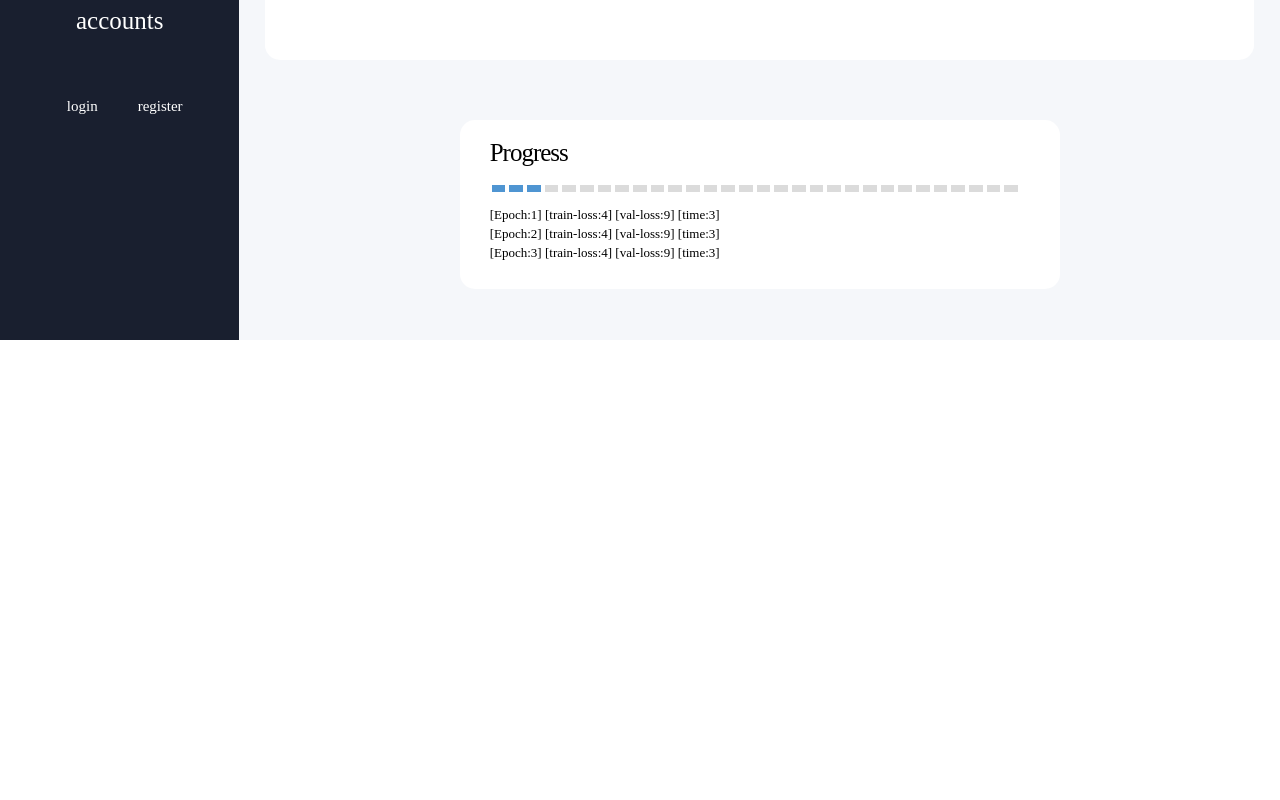
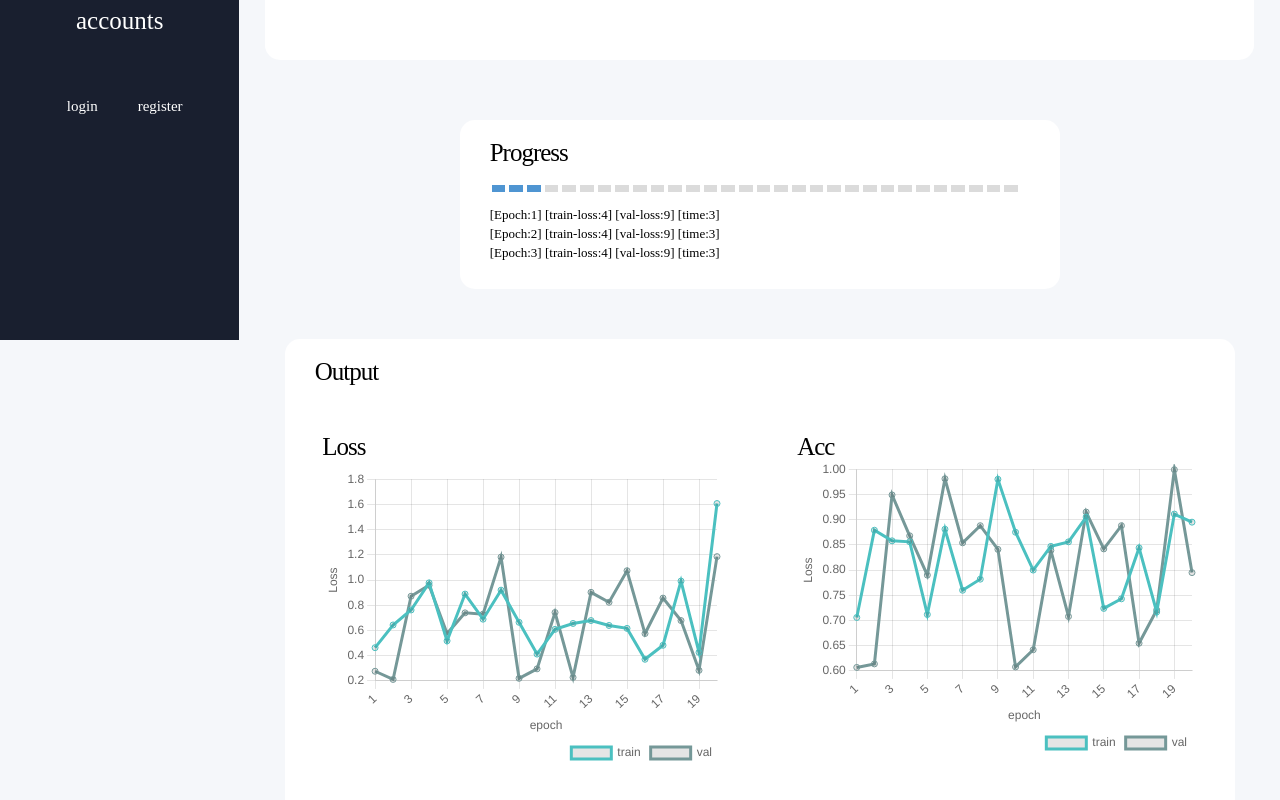
Before and after one commit to LMM-Lab/ModelCraft-Frontend, a Next.js app: page /classification/train in a window 1280 px wide. Shown: the part 460-1260 px from the top of the page. Before the commit the page ends 800 px from the top, so only its background shows below. Built offline with nearby package versions, Linux system fonts and the light colour scheme.

Commit message:
<feature>(Output):Outpuを追加

```diff
--- /dev/null
+++ b/src/app/classification/train/Output/index.tsx
@@ -0,0 +1,42 @@
+import Flex from "@/component/common/styles/Flex"
+import Text from "@/component/common/Text"
+import Chart from "./Graph";
+
+export type resultType = {
+  type: string
+  epoch: number[]
+  train: number[]
+  val: number[]
+}
+const Loss: resultType = {
+  type: 'Loss',
+  epoch: [1, 2, 3, 4, 5, 6, 7, 8, 9, 10, 11, 12, 13, 14, 15, 16, 17, 18, 19, 20],
+  train: [0.464, 0.644, 0.763, 0.978, 0.518, 0.889, 0.690, 0.920, 0.665, 0.413, 0.609, 0.656, 0.679, 0.640, 0.617, 0.372, 0.483, 0.992, 0.427, 1.607],
+  val: [0.277, 0.212, 0.872, 0.959, 0.576, 0.740, 0.730, 1.182, 0.221, 0.296, 0.743, 0.228, 0.903, 0.824, 1.074, 0.576, 0.857, 0.679, 0.284, 1.186]
+}
+const Acc: resultType = {
+  type: 'Acc',
+  epoch: [1, 2, 3, 4, 5, 6, 7, 8, 9, 10, 11, 12, 13, 14, 15, 16, 17, 18, 19, 20],
+  train: [0.706, 0.879, 0.858, 0.856, 0.712, 0.881, 0.760, 0.782, 0.980, 0.875, 0.800, 0.847, 0.856, 0.905, 0.724, 0.743, 0.844, 0.717, 0.911, 0.895],
+  val: [0.607, 0.614, 0.949, 0.868, 0.790, 0.981, 0.854, 0.888, 0.841, 0.608, 0.642, 0.839, 0.708, 0.915, 0.842, 0.888, 0.655, 0.721, 0.999, 0.795]
+}
+
+const Output = () => {
+  return (
+    <Flex $flex_direction="column" $width="95rem" $height="auto" $margin="5rem 0 5rem 0" $backgroundColor="white" $borderRadius="15px">
+      <Text $variants="Medium" $margin="2rem 0 0 3rem">Output</Text>
+      <Flex $width="100%" $margin="5rem auto" $justify_content="space-around">
+        <Flex $flex_direction="column">
+          <Text $variants="Medium" $marginBottom="1rem">Loss</Text>
+          <Chart data={Loss}></Chart>
+        </Flex>
+        <Flex $flex_direction="column">
+          <Text $variants="Medium">Acc</Text>
+          <Chart data={Acc}></Chart>
+        </Flex>
+      </Flex>
+    </Flex>
+  )
+}
+
+export default Output
--- a/src/app/classification/train/page.tsx
+++ b/src/app/classification/train/page.tsx
@@ -5,16 +5,12 @@ import Progress from "./Progress";
 import Flex from "@/component/common/styles/Flex";
 import { paramsProps } from "./Model/types";
 import { ModelConfigContext, ModelConfigType } from "@/Context/ModelConfig";
-
+import Output from "./Output";
 
 const Train = () => {
   const [params, setParams] = useState<paramsProps[]>([]);
   const [modelConfig, setModelConfig] = useState<ModelConfigType>()
   const [inputSize, setInputSize] = useState<number[]>([10])
-
-  useEffect(()=>{
-    console.log('modelConfig:',modelConfig)
-  },[modelConfig])
   return (
     <ModelConfigContext.Provider value={{ modelConfig, setModelConfig }}>
       <Flex $flex_direction="column" $align_items="center">
@@ -22,6 +18,7 @@ const Train = () => {
         <Flex $justify_content="space-between" $marginTop="6rem">
           <Progress></Progress>
         </Flex>
+        <Output></Output>
       </Flex>
     </ModelConfigContext.Provider>
   )
```
